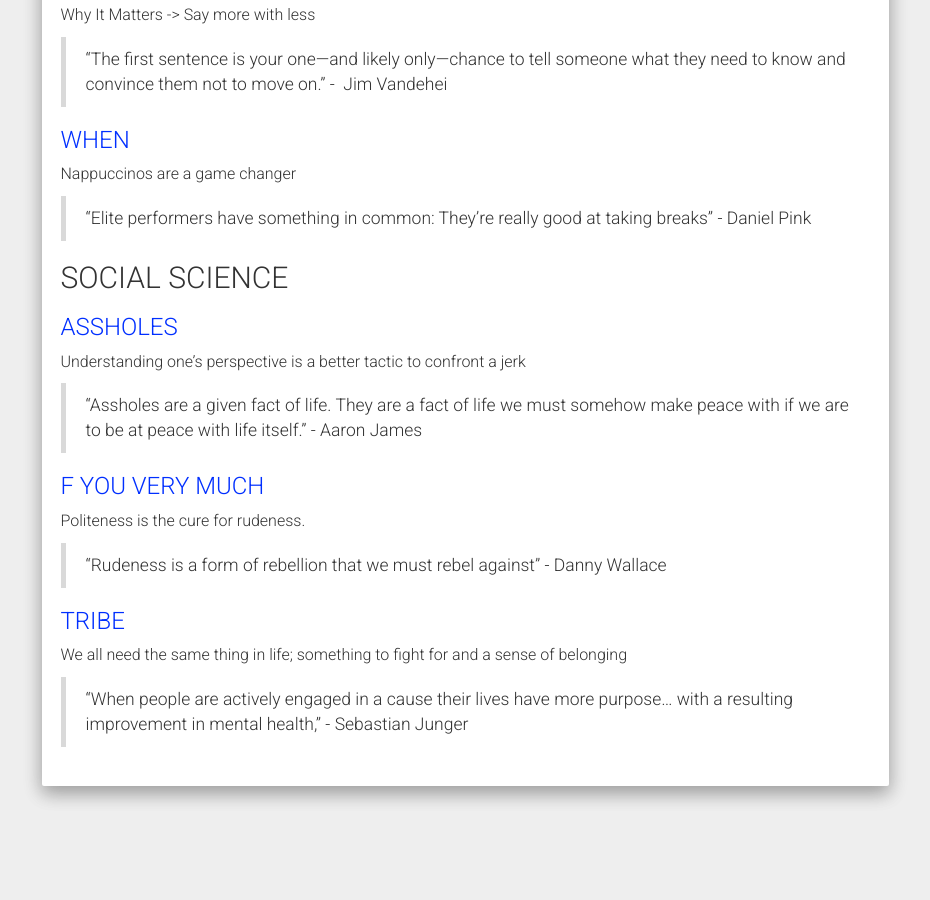
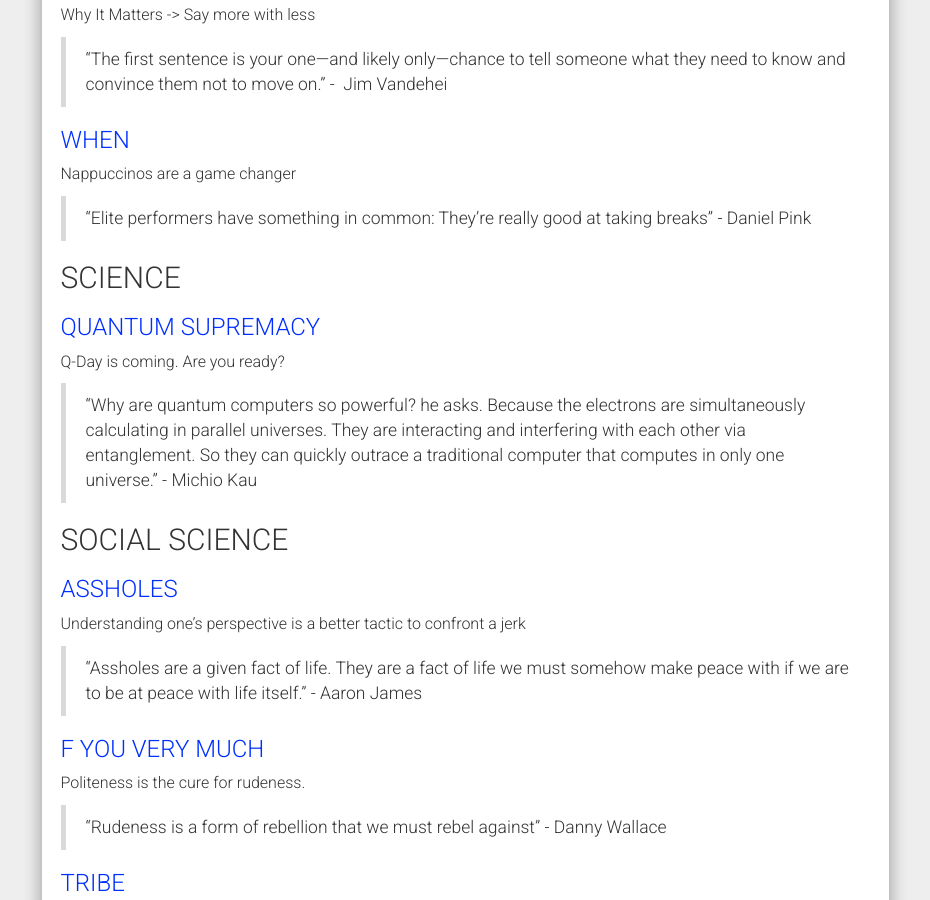
Before and after one commit to azotheblue/blog, a Jekyll site: the page built from readinglist.md, in a window 1280 px wide and 900 px high, scrolled down 3666 px. Shown: the whole window, without its empty margins (321-1251 px from the left). Built offline with Jekyll 4.4.1, drawn with Linux system fonts in a browser that asks for light colours; nearby versions of some CDN libraries; before the commit the page ends 4473 px from its top, so only the background shows below that.

Commit message:
Update readinglist.md

```diff
--- a/readinglist.md
+++ b/readinglist.md
@@ -153,6 +153,15 @@ Nappuccinos are a game changer
 
 > “Elite performers have something in common: They’re really good at taking breaks” - Daniel Pink
 
+## SCIENCE
+
+### [QUANTUM SUPREMACY](https://a.co/d/gbkY7sr)
+
+Q-Day is coming. Are you ready?
+
+> “Why are quantum computers so powerful? he asks. Because the electrons are simultaneously calculating in parallel universes. They are interacting and interfering with each other via entanglement. So they can quickly outrace a traditional computer that computes in only one universe.” - Michio Kau
+
+
 
 ## SOCIAL SCIENCE
 
```
